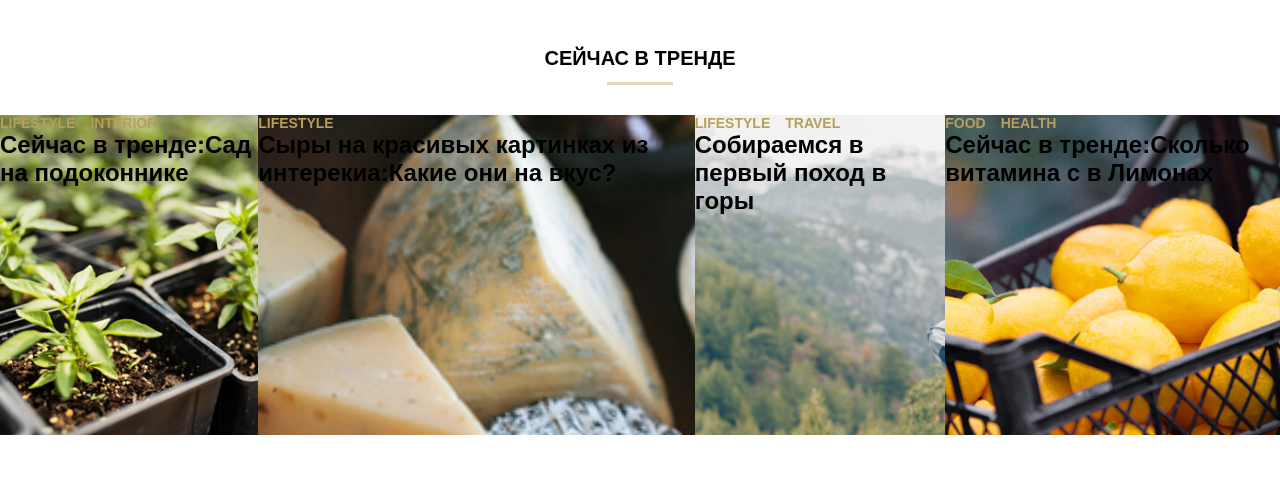
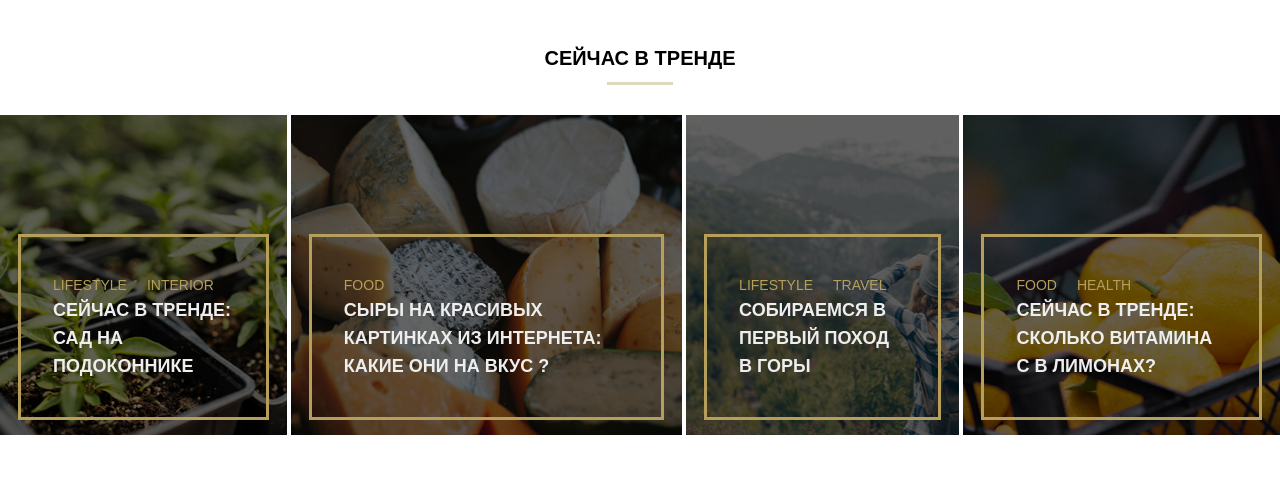
Before and after one commit to kiotoMashima/mq-diplom, a plain HTML site: page index.html in a window 1280 px wide. Shown: the part 562-1047 px from the top of the page. Drawn offline with Linux system fonts and the light colour scheme; a web font is replaced by a local one.

Commit message:
mq-diplom

```diff
--- a/css/style.css
+++ b/css/style.css
@@ -6,7 +6,7 @@
 
 @font-face {
  font-family: open-sans-r;
- url("https://netology-code.github.io/html-2-diploma/sources/fonts/OpenSans-Regular.woff");
+ src: url("https://netology-code.github.io/html-2-diploma/sources/fonts/OpenSans-Regular.woff");
 	font-weight: 400;
 	font-style: normal;
 
@@ -14,7 +14,7 @@
 
 @font-face {
  font-family: open-sans-b;
- url("https://netology-code.github.io/html-2-diploma/sources/fonts/OpenSans-Bold.woff");
+ src: url("https://netology-code.github.io/html-2-diploma/sources/fonts/OpenSans-Bold.woff");
 	font-weight: 700;
 	font-style: normal;
 
@@ -22,7 +22,6 @@
 body {
     font-family:  open-sans-r, sans-serif;
 }
-
 .header {
     width: 100%;
     top: 0;
@@ -115,78 +114,90 @@ body {
     text-decoration: underline;
     text-align: center;
 }
-
 .text_trend {
     font-size: 20px;
     margin-top: 60px;
 }
-.trend{
+.trends{
+    display: flex;
     width: 100%;
     margin-top: 30px;
+}
+.trend{
+    width: calc((25%-12px)*4);
     display: flex;
-   flex-wrap: wrap;
+    align-items: flex-end;
+    position: relative;
+    z-index:0;
 }
-.section_trend{
-    display: flex;
-    width: 24.5;
+.trend::after{
+    content: "";
+    position: absolute;
+    top: 0;
+    right:0;
+    bottom:0;
+    left:0;
+    background-color: #000000;
+    opacity: 0.6;
+    z-index:-1;
 }
-.box {
-    display: flex;
+.trend:nth-child(n + 1):nth-child(-n + 3) {
+    margin-right: 4px;
 }
-.garden {
+.first{
     background-image: url(../img/trend1.jpg);
     background-repeat: no-repeat;
-    background-size: cover;
     height: 320px;
 }
-.cheese {
+.second{
     background-image: url(../img/trend2.jpg);
     background-repeat: no-repeat;
-    background-size: cover;
     height: 320px;
-
 }
-.moutins {
+.third{
     background-image: url(../img/trend3.jpg);
     background-repeat: no-repeat;
-    background-size: cover;
     height: 320px;
 }
-.limons {
+.four{
     background-image: url(../img/trend4.jpg);
     background-repeat: no-repeat;
-    background-size: cover;
     height: 320px;
 }
-
-
-
-
-
-
-
-
-
-
-
-
-
-
-
-
-
-
-
-
-
-
-
-
-
-
-
-
-
+.trend_teg{
+    display: flex;
+    list-style: none;
+    padding:0;
+}
+.trend_teg_item{
+    margin-right:20px;
+  }
+.trend_teg_link{
+    font-size: 14px;
+    text-decoration: none;
+    font-family: open-sans-b, sans-serif;
+    text-transform: uppercase;
+    color:#b59f5b;
+}
+.trend_teg_link:hover{
+    text-decoration: underline;
+    text-align: center;
+}
+.trend_link{
+    font-size: 18px;
+    text-decoration: none;
+    color: #eeeeee;
+    font-family: open-sans-b, sans-serif;
+    text-transform: uppercase;
+}
+.trend_link:hover{
+    color:#b59f5b;
+}
+.trend_text{
+    border: solid #b59f5b;
+    padding: 39px 32px;
+    margin: 0px 18px 15px 18px;
+}
 .list {
     display: flex;
     justify-content: space-between;
--- a/index.html
+++ b/index.html
@@ -34,66 +34,66 @@
                     <h1>Блог о творчестве, спорте, и образе жизни</h1>
                 </div>
         </header>
-
-
         <h3 class="text_trend">Сейчас в тренде</h3>
-            <section class="trend">
-                    <article class="section_trend">
-                        <div class="box garden">
-                            <div class="little_description">
-                                <div class="category">
-                                    <ul class="category__items">
-                                        <li><a class="category__item" href="#0">lifestyle</a></li>
-                                        <li><a class="category__item" href="#0">interior</a></li>
+        <section class="trends">
+            <article class="trend first">
+                <div class="trend_text">
+                    <ul class="trend_teg">
+                        <li class="trend_teg_item">
+                          <a class="trend_teg_link" href="#0">lifestyle</a>
+                        </li>
+                        <li class="trend_teg_item">
+                          <a class="trend_teg_link" href="#0">interior</a>
+                        </li>
                       </ul>
+                        <h2 class="trend_name">
+                          <a class="trend_link" href="#0">сейчас в тренде: сад на подоконнике</a>
+                        </h2>
                 </div>
-                                <div class="description">
-                                    <h2 class="description_text">Сейчас в тренде:Сад на подоконнике</h2>
+            </article>
+            <article class="trend second">
+                <div class="trend_text">
+                    <ul class="trend_teg">
+                        <li class="trend_teg_item">
+                          <a class="trend_teg_link" href="#0">food</a>
+                        </li>
+                      </ul>
+                        <h2 class="trend_name">
+                          <a class="trend_link" href="#0">Сыры на красивых  картинках из интернета: какие они на вкус ?</a>
+                        </h2>
                 </div>
+            </article>
+            <article class="trend third">
+                <div class="trend_text">
+                    <ul class="trend_teg">
+                        <li class="trend_teg_item">
+                          <a class="trend_teg_link" href="#0">lifestyle</a>
+                        </li>
+                        <li class="trend_teg_item">
+                            <a class="trend_teg_link" href="#0">travel</a>
+                          </li>
+                      </ul>
+                        <h2 class="trend_name">
+                          <a class="trend_link" href="#0">собираемся в первый поход в горы</a>
+                        </h2>
                 </div>
-                        </div>
-                        <div class="box cheese">
-                            <div class="little_description">
-                                <div class="category">
-                                    <ul class="category__items">
-                                        <li><a class="category__item" href="#0">lifestyle</a></li>
+            </article>
+            <article class="trend four">
+                <div class="trend_text">
+                    <ul class="trend_teg">
+                        <li class="trend_teg_item">
+                          <a class="trend_teg_link" href="#0">food</a>
+                        </li>
+                        <li class="trend_teg_item">
+                          <a class="trend_teg_link" href="#0">health</a>
+                        </li>
                       </ul>
-                                </div>
-                                <div class="description">
-                                    <h2 class="description_text">Сыры на красивых картинках из интерекиа:Какие они на вкус?</h2>
-                                </div
-                            </div>
-                        </div>
-                        <div class="box moutins">
-                            <div class="little_description">
-                                <div class="category">
-                                    <ul class="category__items">
-                                        <li><a class="category__item" href="#0">lifestyle</a></li>
-                                        <li><a class="category__item" href="#0">Travel</a></li>
-                                    </ul>
-                                </div>
-                                <div class="description">
-                                    <h2 class="description_text">Собираемся в первый поход в горы</h2>
-                                </div
-                            </div>
-                        </div>
-                        <div class=" box limons">
-                            <div class="little_description">
-                                <div class="category">
-                                    <ul class="category__items">
-                                        <li><a class="category__item" href="#0">food</a></li>
-                                        <li><a class="category__item" href="#0">Health</a></li>
-                                    </ul>
-                                </div>
-                                <div class="description">
-                                    <h2 class="description_text">Сейчас в тренде:Сколько витамина с в Лимонах</h2>
-                                </div
-                            </div>
+                        <h2 class="trend_name">
+                          <a class="trend_link" href="#0">сейчас в тренде: сколько витамина C в лимонах?</a>
+                        </h2>
                 </div>
             </article>
         </section>
-
-
         <div class="list">
             <div class="page">
                 <div class="page-next">
```
Lines whose indentation alone changed are shown as unchanged.
